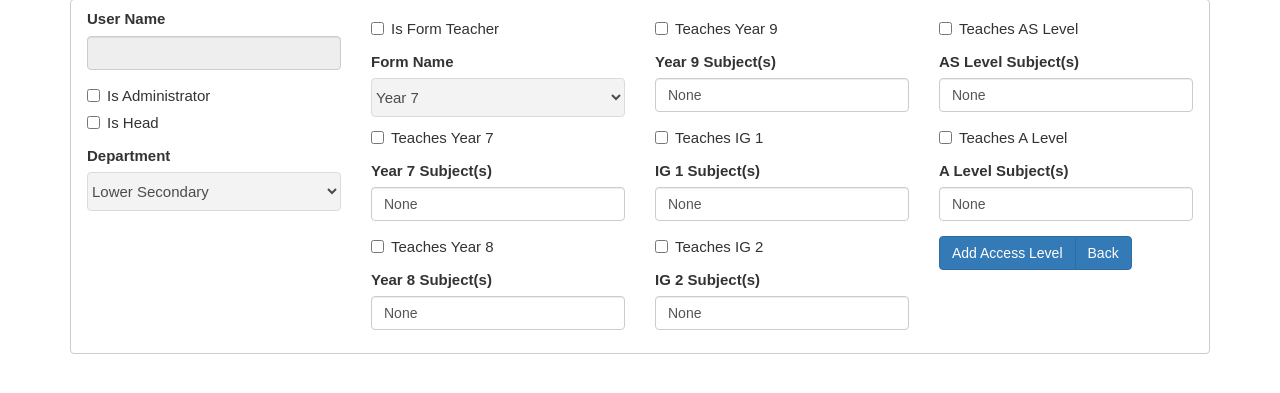
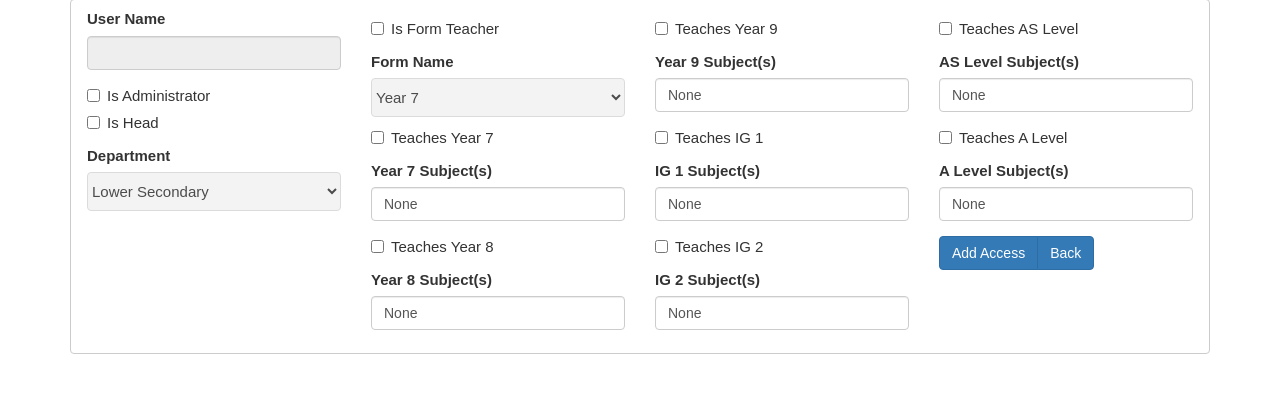
Before and after one commit to nanaakuffu/dia, a PHP site: page /create_levels.php in a window 1280 px wide. Shown: the part 120-513 px from the top of the page. Run offline with PHP 8.4, Linux system fonts and the light colour scheme; the visitor is signed in with stand-in values (Sample User, id 1); data that the repository does not hold is empty.

Commit message:
In set user privelege I changed the add button from add access level to just add access.

```diff
--- a/user_levels.php
+++ b/user_levels.php
@@ -190,7 +190,7 @@
               if (!isset($_SESSION['update_access'])) {
                 echo "<div class='btn-group'>
                         <input class='btn btn-primary' type='submit' name='add_access'
-                        value='Add Access Level'>
+                        value='Add Access'>
                         <a class='btn btn-primary' href='display_users.php'>Back</a>
                       </div>";
               } else {
```
